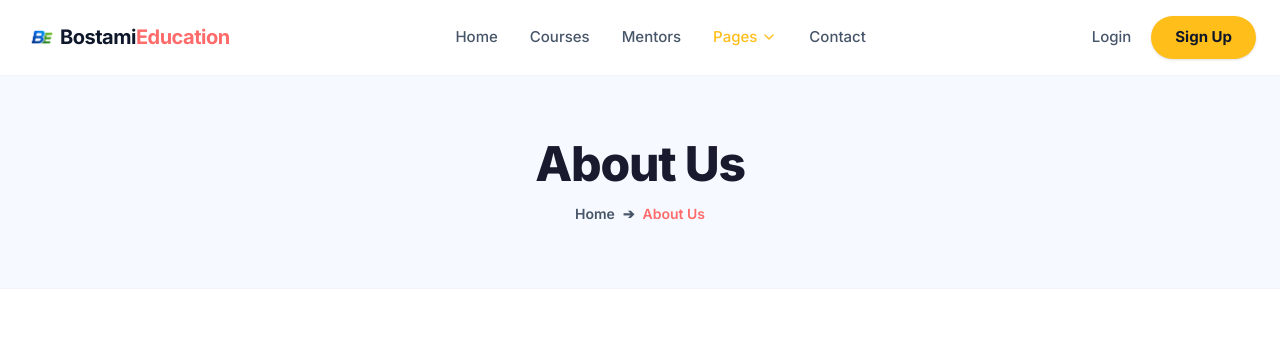
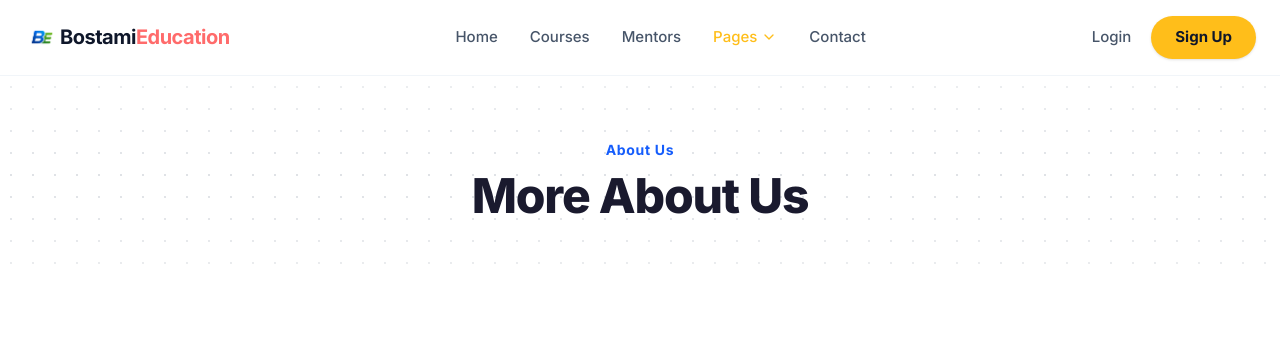
Before and after one commit to Rakibul-Hasan-max/bostamieducation, a Next.js app: page /about in a window 1280 px wide. Shown: the top 339 px of the page. Built offline with nearby package versions, Linux system fonts and the light colour scheme.

Commit message:
style: update page headers with dot pattern backgrounds and title case styling

```diff
--- a/src/app/about/page.tsx
+++ b/src/app/about/page.tsx
@@ -73,20 +73,25 @@ export default function AboutPage() {
 
       <main className="flex-1">
         {/* ══════════════════════════════════════
-            PAGE HEADER BANNER
+            PAGE HEADER — dot pattern background
         ══════════════════════════════════════ */}
-        <section className="bg-[#f0f5ff]/60 py-16 text-center border-b border-slate-100">
-          <div className="mx-auto max-w-7xl px-6">
+        <section
+          className="relative py-16 text-center overflow-hidden bg-white"
+          style={{
+            backgroundImage:
+              "radial-gradient(circle, #d1d5db 1.2px, transparent 1.2px)",
+            backgroundSize: "22px 22px",
+          }}
+        >
+          {/* White fade overlay so dots fade out from center */}
+          <div className="absolute inset-0 bg-gradient-to-b from-white/60 via-white/30 to-white/60 pointer-events-none" />
+          <div className="relative mx-auto max-w-7xl px-6">
+            <span className="block text-blue-600 text-sm font-bold tracking-wider mb-3">
+              About Us
+            </span>
             <h1 className="text-4xl md:text-5xl font-extrabold text-[#1a1a2e] tracking-tight">
-              About Us
+              More About Us
             </h1>
-            <div className="mt-4 flex items-center justify-center gap-2 text-sm font-semibold text-brand-slate">
-              <Link href="/" className="hover:text-brand-coral transition-colors">
-                Home
-              </Link>
-              <span>➔</span>
-              <span className="text-brand-coral">About Us</span>
-            </div>
           </div>
         </section>
 
--- a/src/app/contact/page.tsx
+++ b/src/app/contact/page.tsx
@@ -114,7 +114,7 @@ export default function ContactPage() {
           <div className="absolute inset-0 bg-gradient-to-b from-white/60 via-white/30 to-white/60 pointer-events-none" />
           <div className="relative mx-auto max-w-7xl px-6">
             <span className="block text-blue-600 text-sm font-bold tracking-wider mb-3">
-              Contact us
+              Contact Us
             </span>
             <h1 className="text-4xl md:text-5xl font-extrabold text-[#1a1a2e] tracking-tight">
               We&apos;re here to help!
--- a/src/app/courses/page.tsx
+++ b/src/app/courses/page.tsx
@@ -188,7 +188,7 @@ export default function CoursesPage() {
           <div className="absolute inset-0 bg-gradient-to-b from-white/60 via-white/30 to-white/60 pointer-events-none" />
           <div className="relative mx-auto max-w-7xl px-6">
             <span className="block text-blue-600 text-sm font-bold tracking-wider mb-3">
-              ACADEMIC & SKILL COURSES
+              Academic & Skill Courses
             </span>
             <h1 className="text-4xl md:text-5xl font-extrabold text-[#1a1a2e] tracking-tight mb-4">
               Explore Our Courses
--- a/src/app/mentors/page.tsx
+++ b/src/app/mentors/page.tsx
@@ -134,7 +134,7 @@ export default function MentorsPage() {
           <div className="absolute inset-0 bg-gradient-to-b from-white/60 via-white/30 to-white/60 pointer-events-none" />
           <div className="relative mx-auto max-w-7xl px-6">
             <span className="block text-blue-600 text-sm font-bold tracking-wider mb-3">
-              OUR INSTRUCTORS
+              Our Instructors
             </span>
             <h1 className="text-4xl md:text-5xl font-extrabold text-[#1a1a2e] tracking-tight mb-4">
               Meet Our Expert Mentors
--- a/src/app/pricing/page.tsx
+++ b/src/app/pricing/page.tsx
@@ -140,7 +140,7 @@ export default function PricingPage() {
           <div className="absolute inset-0 bg-gradient-to-b from-white/60 via-white/30 to-white/60 pointer-events-none" />
           <div className="relative mx-auto max-w-7xl px-6">
             <span className="block text-blue-600 text-sm font-bold tracking-wider mb-3">
-              PRICING PLANS
+              Pricing Plans
             </span>
             <h1 className="text-4xl md:text-5xl font-extrabold text-[#1a1a2e] tracking-tight mb-4">
               Simple, Transparent Pricing
```
